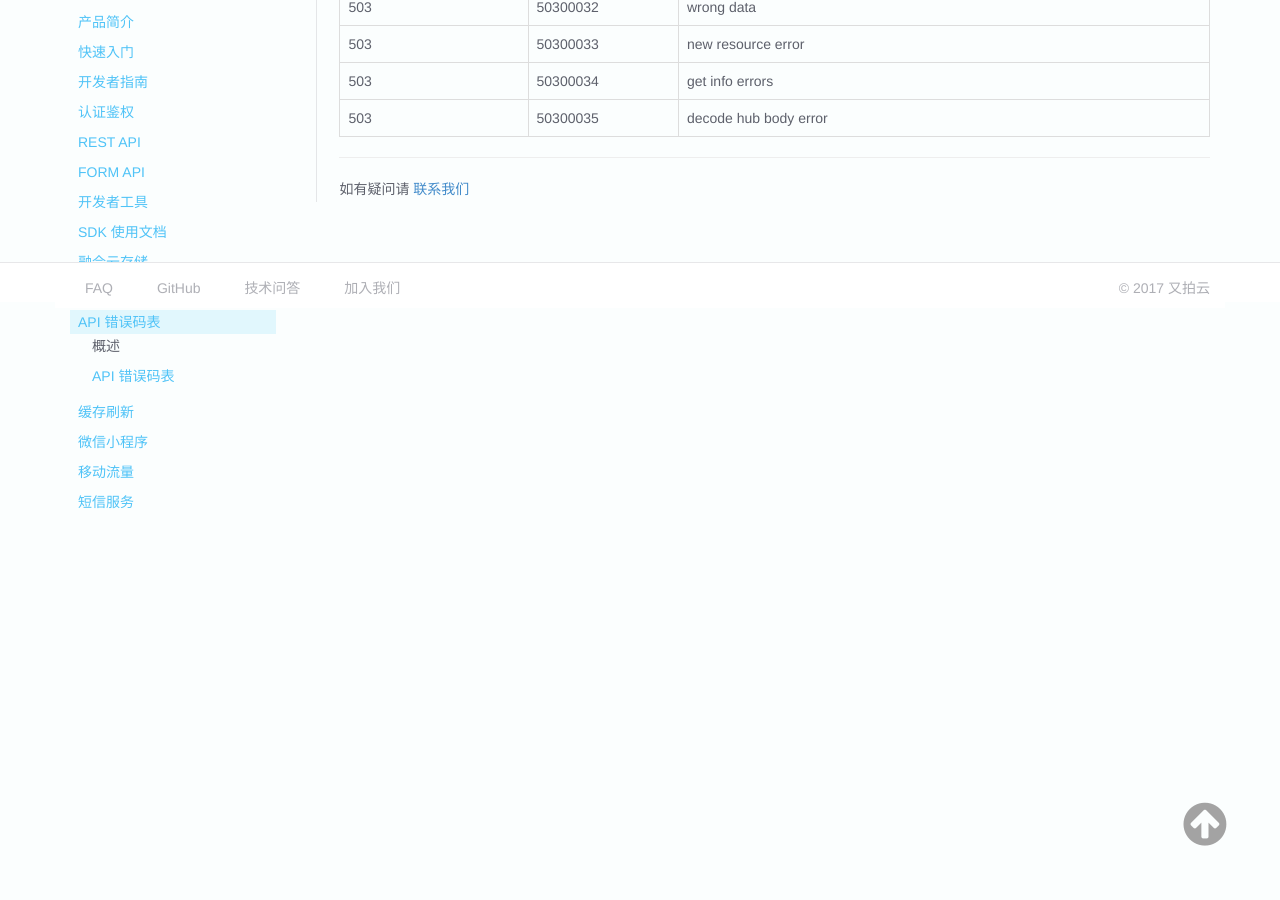
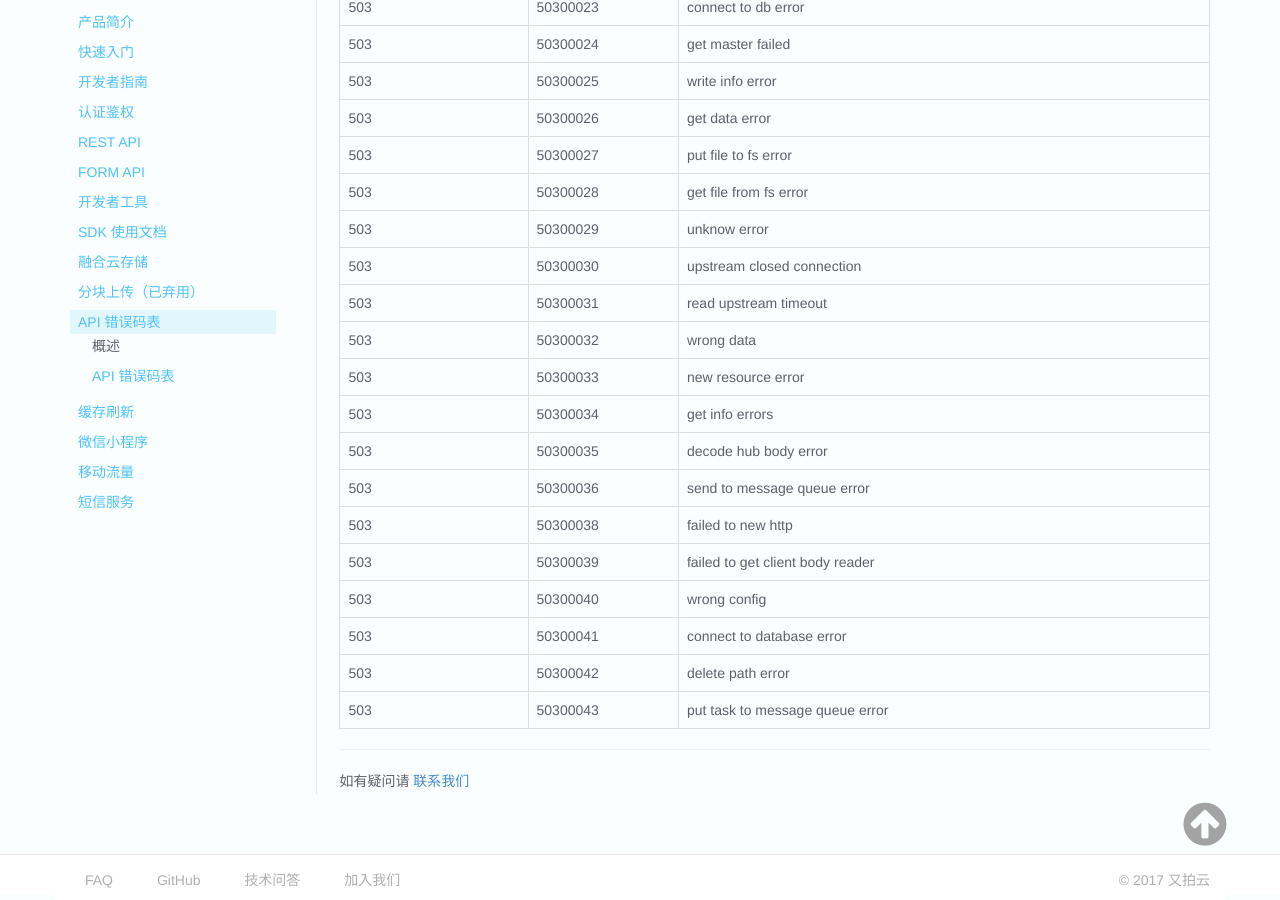
Before and after one commit to upyun/docs, an MkDocs documentation site: the page built from sources/api/errno.md, in a window 1280 px wide and 900 px high, scrolled down 6988 px. Built offline with MkDocs 1.6.1, drawn with Linux system fonts in a browser that asks for light colours; old or Windows-style settings are respelled for this version of MkDocs; some of the changed text lies outside the part shown.

Commit message:
add errno

```diff
--- a/sources/api/errno.md
+++ b/sources/api/errno.md
@@ -19,6 +19,11 @@
 
 | HTTP 状态码	| 返回代码           | 含义                                            	|
 |---------------|-------------------|--------------------------------------------------|
+| 400 			| 40010001 			| not enough arguments    |
+| 400 			| 40010002 			| url not allowed    |
+| 400 			| 40010003 			| tasks number error    |
+| 400 			| 40010029 			| only 1~10 tasks supported in get    |
+| 400 			| 40010033 			| decode tasks error    |
 | 400 			| 40011001 			| invalid x-gmkerl-type    |
 | 400 			| 40011002 			| invalid x-gmkerl-value    |
 | 400 			| 40011003 			| invalid x-gmkerl-unsharp    |
@@ -195,6 +204,13 @@
 | 503 			| 50300033 			| new resource error |
 | 503 			| 50300034 			| get info errors |
 | 503 			| 50300035 			| decode hub body error  |
+| 503 			| 50300036 			| send to message queue error  |
+| 503 			| 50300038 			| failed to new http  |
+| 503 			| 50300039 			| failed to get client body reader  |
+| 503 			| 50300040 			| wrong config  |
+| 503 			| 50300041 			| connect to database error  |
+| 503 			| 50300042 			| delete path error  |
+| 503 			| 50300043 			| put task to message queue error  |
 
 ---------
 
```
Also changed, not shown: other parts of sources/api/errno.md (+4 -0 lines).
